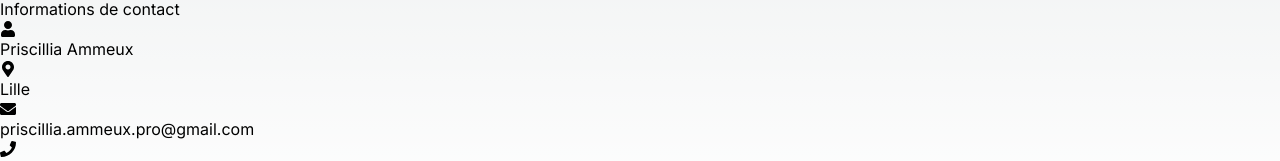
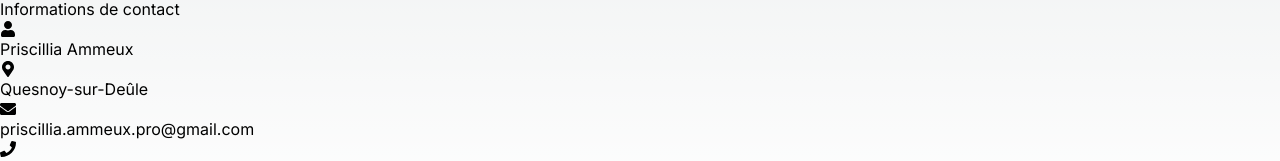
Before and after one commit to PriscilliaAmmeux/my_portfolio, a Next.js app: page /contact in a window 1280 px wide. Shown: the part 632-793 px from the top of the page. Built offline with nearby package versions, Linux system fonts and the light colour scheme; a web font is replaced by a local one.

Commit message:
update city

```diff
--- a/src/app/ui/infoContact/infoContact.tsx
+++ b/src/app/ui/infoContact/infoContact.tsx
@@ -16,7 +16,7 @@ export default function InfoContact() {
         </div>
         <div className="flex items-center space-x-2">
           <FaMapMarkerAlt />
-          <p>Lille</p>
+          <p>Quesnoy-sur-Deûle</p>
         </div>
         <div className="flex items-center space-x-2 cursor hover:text-pink-600">
           <FaEnvelope />
```
